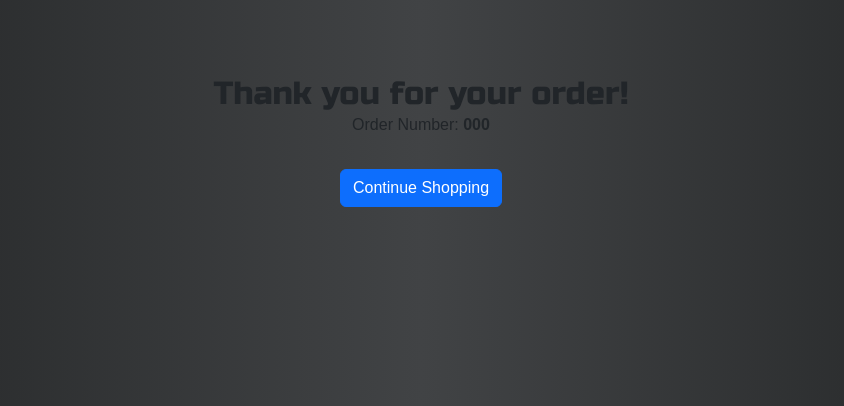
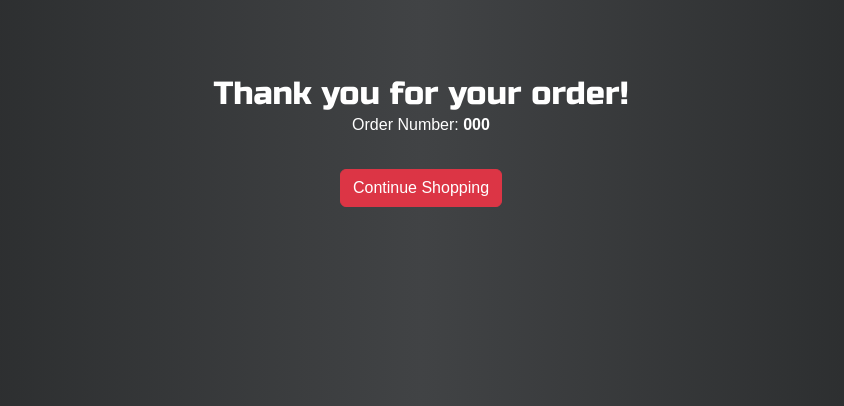
Before and after one commit to 1nsomn1aa/Stickered-V2, a Django app: page /products/checkout_success/000/ in a window 1280 px wide. Shown: the part 113-519 px from the top of the page, without its empty margins (219-1063 px from the left). Run offline with Django 5.2, Linux system fonts and the light colour scheme; tables that the repository leaves empty hold one stand-in row (values such as "Sample post"); parts of the project's set-up code (start-up, migrations or seed data) failed here and were passed over; some libraries are stand-ins or nearby versions; some web fonts are replaced.

```diff
--- a/shop/templates/shop/cart_detail.html
+++ b/shop/templates/shop/cart_detail.html
@@ -1,9 +1,11 @@
 {% extends "base.html" %}
+{% load static %}
 {% block content %}
     <div class="container py-5 margin-top-fix">
         <h2 class="mb-4 text-center text-white">Your Cart</h2>
         {% if cart|length %}
             <div class="bg-white rounded shadow p-4">
+                <!-- Desktop View -->
                 <div class="d-none d-md-block">
                     <div class="row fw-bold border-bottom pb-2 mb-3 text-uppercase small">
                         <div class="col-2 text-center">Product</div>
@@ -66,6 +68,7 @@
                         </div>
                     {% endfor %}
                 </div>
+                <!-- Mobile View -->
                 <div class="d-block d-md-none">
                     {% for item in cart %}
                         <div class="card mb-4 shadow-sm border-0 bg-light">
@@ -125,6 +128,7 @@
                         <a href="{% url 'checkout' %}" class="btn btn-danger">Proceed to Checkout</a>
                     </div>
                 </div>
+            </div>
         {% else %}
             <div class="alert alert-light text-center">
                 Your cart is empty. <a href="{% url 'product_list' %}" class="alert-link">Start shopping now!</a>
--- a/shop/templates/shop/checkout_success.html
+++ b/shop/templates/shop/checkout_success.html
@@ -1,10 +1,10 @@
 {% extends "base.html" %}
 {% block content %}
-    <div class="container py-5 margin-top-fix text-center">
+    <div class="container py-5 margin-top-fix text-center text-white">
         <h2>Thank you for your order!</h2>
         <p>
             Order Number: <strong>{{ order.order_number }}</strong>
         </p>
-        <a href="{% url 'product_list' %}" class="btn btn-primary mt-3">Continue Shopping</a>
+        <a href="{% url 'product_list' %}" class="btn btn-danger mt-3">Continue Shopping</a>
     </div>
 {% endblock %}
```
Lines whose indentation alone changed are shown as unchanged.
